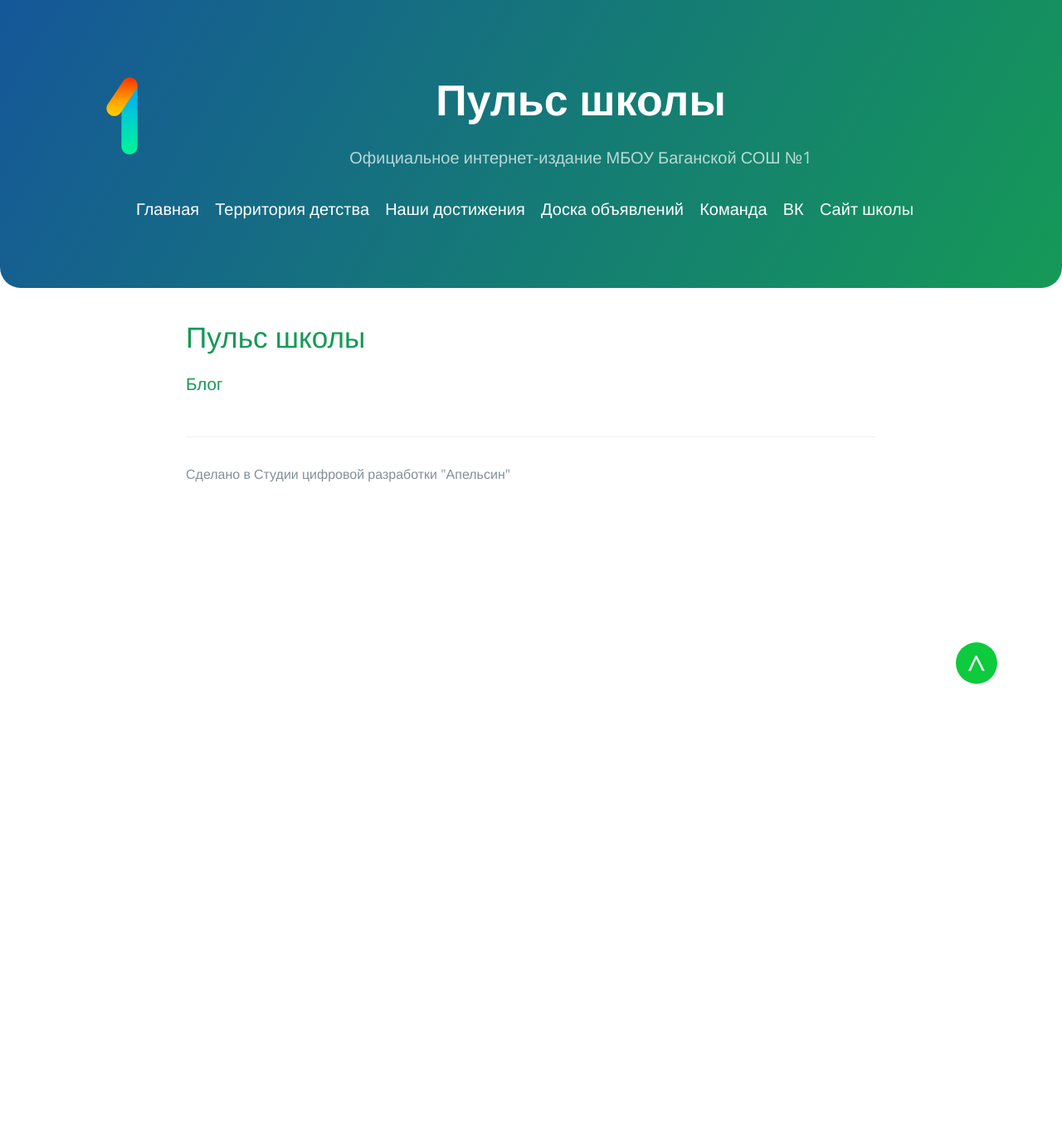
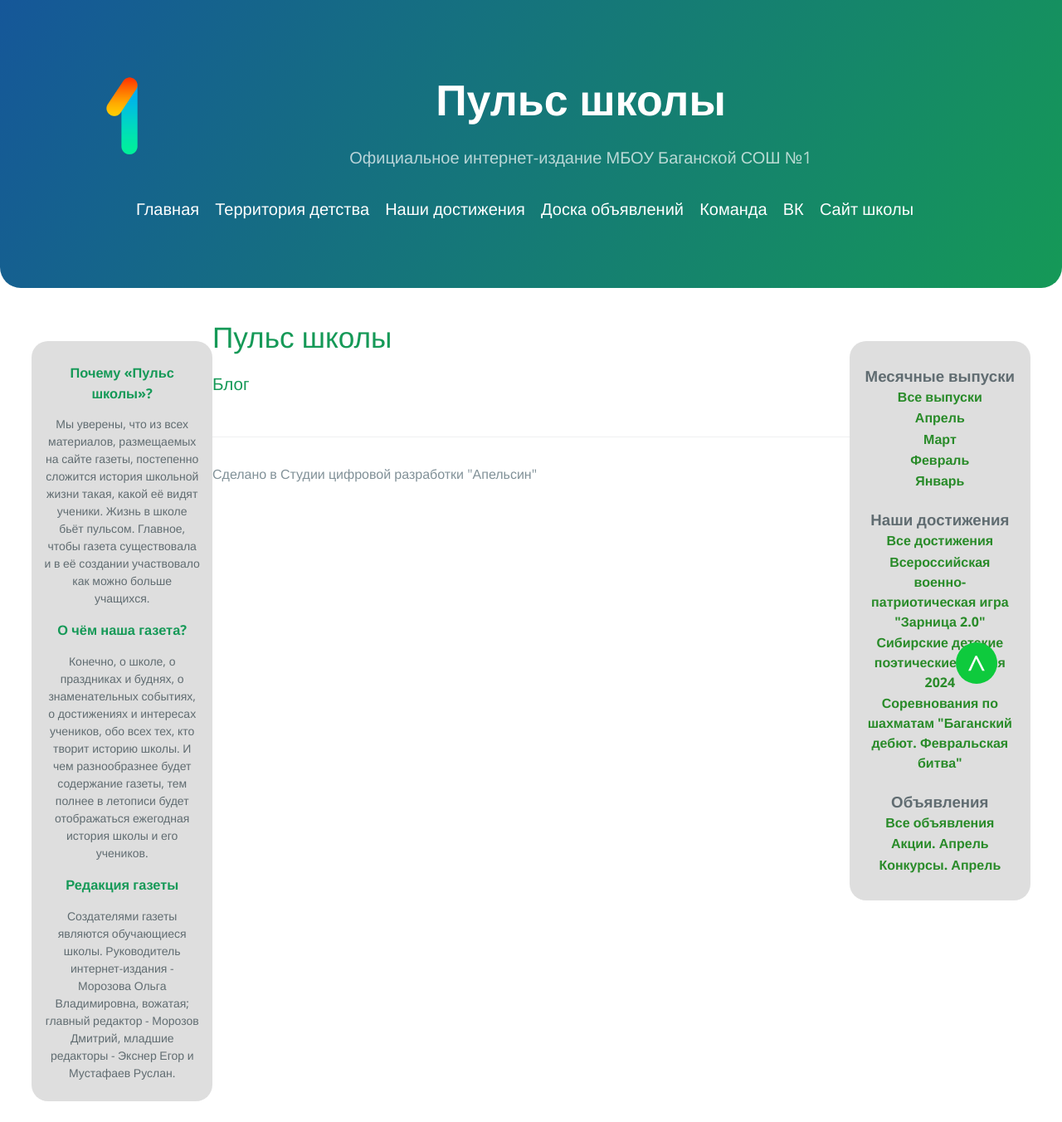
Before and after one commit to 1-sch/1-sch.github.io, a Jekyll site: the page built from about.markdown, in a window 1280 px wide. Shown: the whole page at 83% size. Built offline with Jekyll 4.4.1, drawn with Linux system fonts in a browser that asks for light colours; before the commit the page ends 900 px from its top, so only the background shows below that.

Commit message:
Add files via upload

```diff
--- a/_layouts/default.html
+++ b/_layouts/default.html
@@ -1,26 +1,53 @@
 <!DOCTYPE html>
-<html lang="{{ site.lang | default: "ru-RU" }}">
+<html lang="{{ site.lang | default: " ru-RU" }}">
+
 <head>
   <meta charset="UTF-8">
 
   {% seo %}
   <link rel="preconnect" href="https://fonts.gstatic.com">
-    <link rel="preload" href="https://fonts.googleapis.com/css?family=Open+Sans:400,700&display=swap" as="style" type="text/css" crossorigin>
+  <link rel="preload" href="https://fonts.googleapis.com/css?family=Open+Sans:400,700&display=swap" as="style"
+    type="text/css" crossorigin>
   <meta name="viewport" content="width=device-width, initial-scale=1">
   <meta name="theme-color" content="#157878">
   <meta name="apple-mobile-web-app-status-bar-style" content="black-translucent">
   <link rel="stylesheet" href="{{ '/assets/css/style.css?v=' | append: site.github.build_revision | relative_url }}">
   {% include head-custom.html %}
 </head>
+
 <body>
 
   <header class="page-header" role="banner">
     <img src="/assets/img/1.png" width="120px" style="float:left;display: block;margin-left: auto;margin-right: auto">
-      <h1 class="project-name">{{ site.title | default: site.title | default: site.github.repository_name }}</h1>
-      <h2 class="project-tagline">{{ page.description | default: site.description | default: site.github.project_tagline }}</h2>
+    <h1 class="project-name">{{ site.title | default: site.github.repository_name }}</h1>
+    <h2 class="project-tagline">{{ site.description | default: site.github.project_tagline }}</h2>
     {% include header.html %}
   </header>
-
+  <aside class="sidebar1">
+    <h3>Почему «Пульс школы»?</h3>
+    <p>Мы уверены, что из всех материалов, размещаемых на сайте газеты, постепенно сложится история школьной жизни такая, какой её видят ученики. Жизнь в школе бьёт пульсом. Главное, чтобы газета  существовала и в её создании участвовало как можно больше учащихся.</p>
+    <h3>О чём наша газета?</h3>
+    <p>Конечно, о школе, о праздниках и буднях, о знаменательных событиях, о достижениях и интересах учеников, обо всех тех, кто творит историю школы. И чем разнообразнее будет содержание газеты, тем полнее в летописи будет отображаться ежегодная  история школы и его учеников. </p>
+    <h3>Редакция  газеты</h3>
+    <p>Создателями газеты являются обучающиеся школы. Руководитель интернет-издания - Морозова Ольга Владимировна, вожатая; главный редактор - Морозов Дмитрий, младшие редакторы - Экснер Егор и Мустафаев Руслан. </p>
+</aside>
+  <aside class="sidebar2">
+    <h3>Месячные выпуски</h3>
+  <a href="/kids"><h4>Все выпуски</h4></a>
+  <a href="/kids/2024/04/17/апрельский-выпуск.html"><h4>Апрель</h4></a>
+  <a href="/kids/2024/03/31/мартовский-выпуск.html"><h4>Март</h4></a>
+  <a href="/kids/2024/02/29/февральский-выпуск.html"><h4>Февраль</h4></a>
+  <a href="/kids/2024/01/31/январский-выпуск.html"><h4>Январь</h4></a>
+  <h3>Наши достижения</h3>
+  <a href="/s"><h4>Все достижения</h4></a>
+  <a href="/s/2024/04/12/зарница.html"><h4>Всероссийская военно-патриотическая игра "Зарница 2.0"</h4></a>
+  <a href="/s/2024/03/26/сиб-поэт-чтения.html"><h4>Сибирские детские поэтические чтения 2024</h4></a>
+  <a href="/s/2024/02/12/шахматы-баган-дебют.html"><h4>Соревнования по шахматам "Баганский дебют. Февральская битва"</h4></a>
+  <h3>Объявления</h3>
+  <a href="/adv"><h4>Все объявления</h4></a>
+  <a href="/adv/2024/04/01/объявления-2.html"><h4>Акции. Апрель</h4></a>
+  <a href="/adv/2024/04/01/объявления-1.html"><h4>Конкурсы. Апрель</h4></a>
+</aside>
   <main id="content" class="main-content" role="main">
     {{ content }}
 
@@ -31,4 +58,5 @@
   <div class="bt"><a href="#" style="text-decoration: none;">^</a></div>
   <script src="/../script/js.js"></script>
 </body>
+
 </html>
```
Lines whose indentation alone changed are shown as unchanged.
